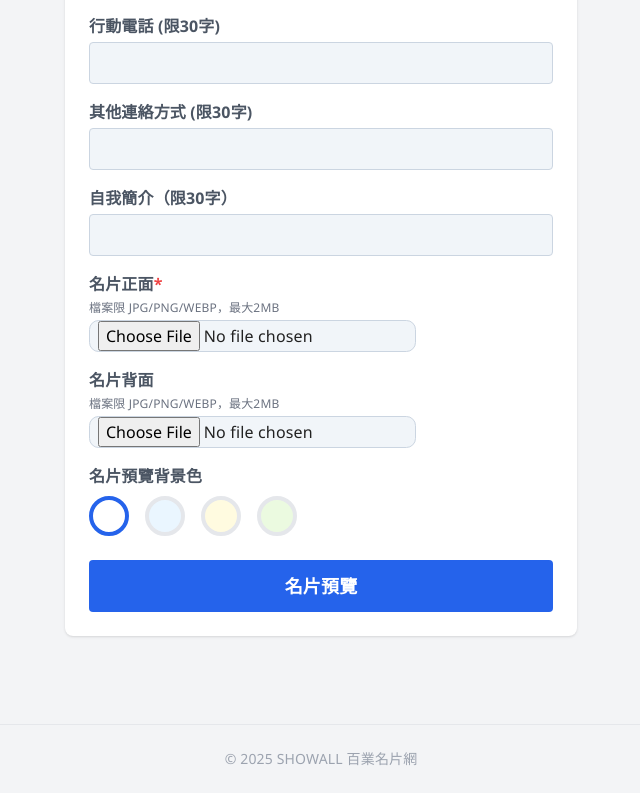
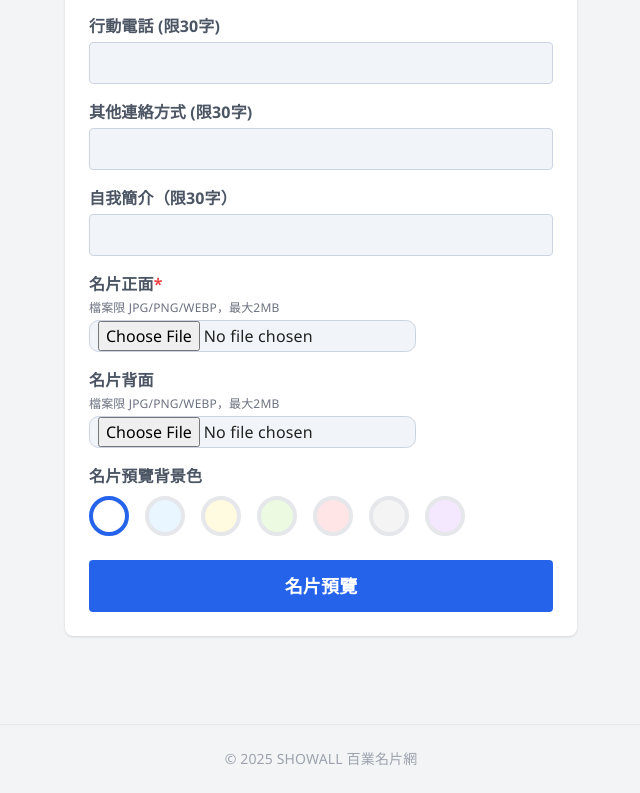
Before and after one commit to ns2148634/showall, a Next.js app: page /upload in a window 1280 px wide. Shown: the part 722-1515 px from the top of the page, without its empty margins (319-959 px from the left). Built offline with nearby package versions, Linux system fonts and the light colour scheme; no server answers; the database is empty.

Commit message:
Update page.tsx

```diff
--- a/app/upload/page.tsx
+++ b/app/upload/page.tsx
@@ -8,7 +8,10 @@ const BG_COLORS = [
   { color: "#FFFFFF", name: "白" },
   { color: "#EAF6FF", name: "淺藍" },
   { color: "#FFFBE0", name: "淺黃" },
-  { color: "#EBFAE0", name: "淺綠" }
+  { color: "#EBFAE0", name: "淺綠" },
+  { color: "#FFE5E5", name: "淺紅" },    // 新增
+  { color: "#F4F4F5", name: "淺灰" },    // 新增
+  { color: "#F3E8FF", name: "淺紫" }     // 新增
 ];
 
 export default function UploadCardPage() {
```
